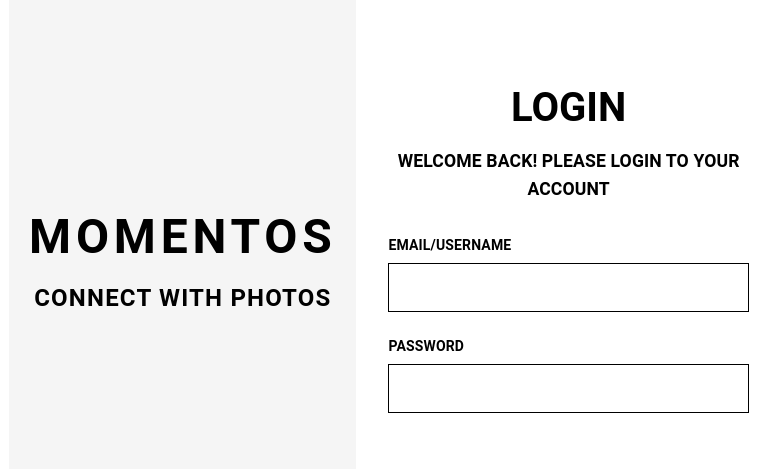
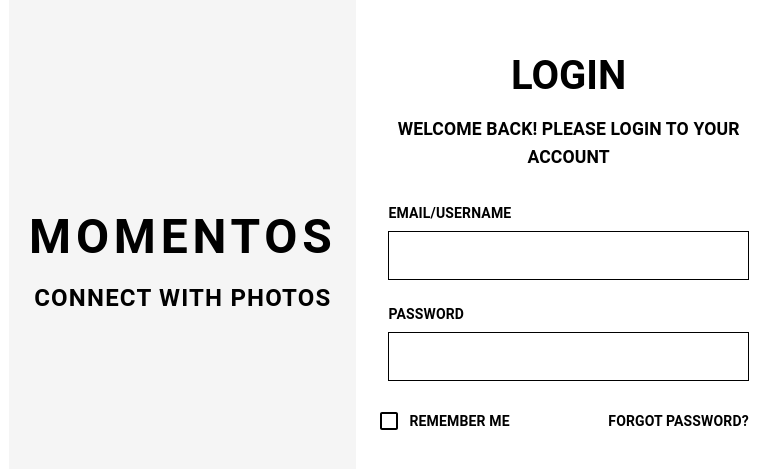
Before and after one commit to Esteb4ncd/Momentos_PhotoGallery, a React (Vite) app: page / in a window 1280 px wide. Shown: the part 171-640 px from the top of the page, without its empty margins (245-1025 px from the left). Built offline with nearby package versions, Linux system fonts and the light colour scheme.

Commit message:
feat: add remember me checkbox and forgot password link

```diff
--- a/src/pages/Login.jsx
+++ b/src/pages/Login.jsx
@@ -1,5 +1,5 @@
 import React from 'react';
-import { Container, Typography, Box, Grid, TextField } from '@mui/material';
+import { Container, Typography, Box, Grid, TextField, Checkbox, FormControlLabel, Link } from '@mui/material';
 
 const Login = () => {
   return (
@@ -144,6 +144,53 @@ const Login = () => {
               }}
             />
           </Box>
+
+          {/* Remember Me and Forgot Password */}
+          <Box sx={{
+            display: 'flex',
+            justifyContent: 'space-between',
+            alignItems: 'center',
+            mb: 4
+          }}>
+            <FormControlLabel
+              control={
+                <Checkbox
+                  sx={{
+                    color: 'black',
+                    '&.Mui-checked': {
+                      color: 'black',
+                    },
+                    padding: '4px 8px 4px 0',
+                  }}
+                />
+              }
+              label={
+                <Typography
+                  variant="body2"
+                  sx={{
+                    fontWeight: 'bold',
+                    color: 'black'
+                  }}
+                >
+                  REMEMBER ME
+                </Typography>
+              }
+            />
+            <Link
+              href="#"
+              sx={{
+                color: 'black',
+                textDecoration: 'none',
+                fontWeight: 'bold',
+                fontSize: '0.875rem',
+                '&:hover': {
+                  textDecoration: 'underline',
+                },
+              }}
+            >
+              FORGOT PASSWORD?
+            </Link>
+          </Box>
         </Box>
       </Box>
     </Box>
```
